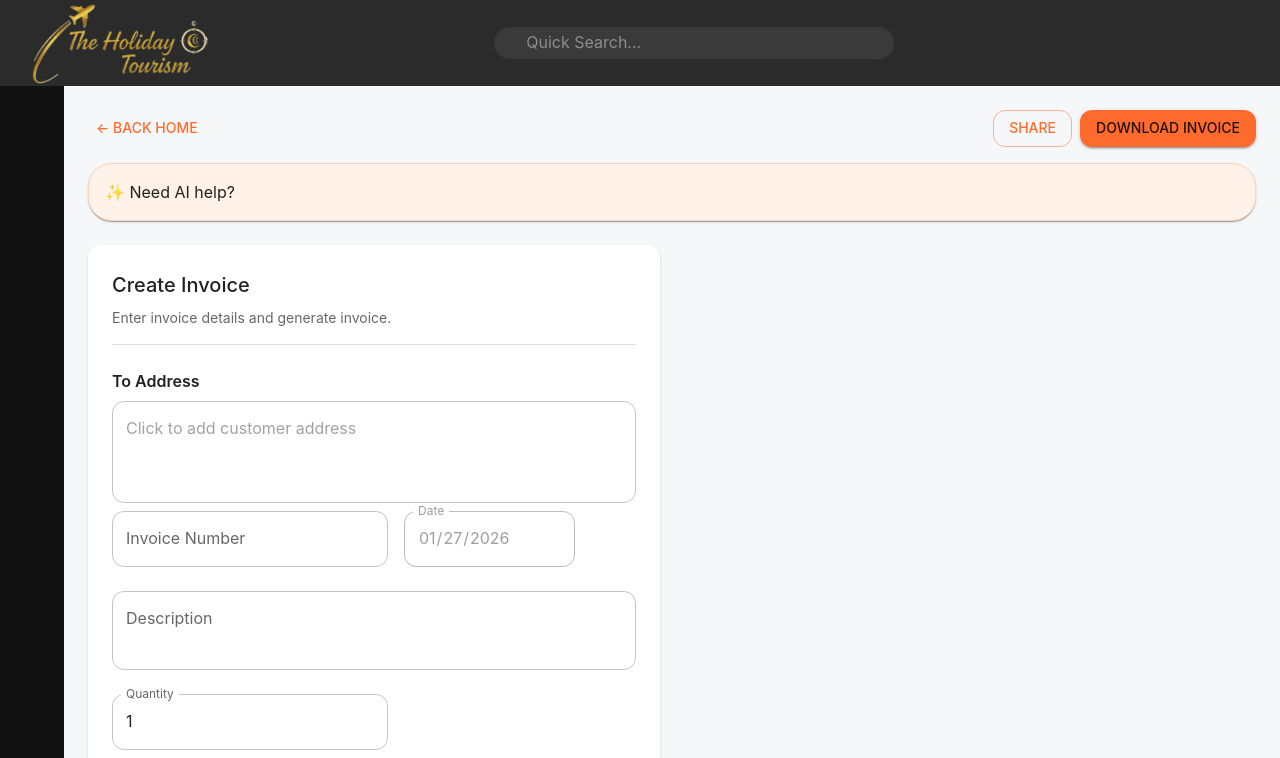
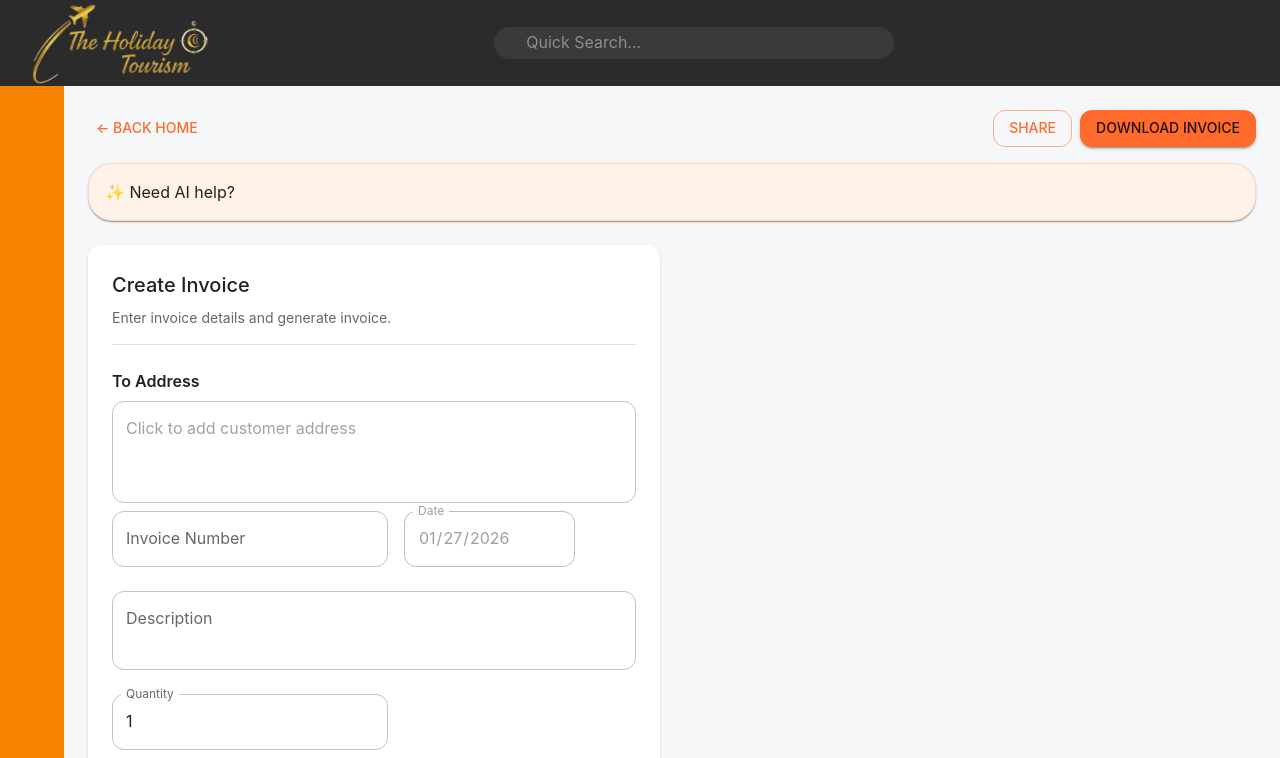
Before and after one commit to developereactapp-fz/invoiceapp, a React (Create React App) app: page /invoice in a window 1280 px wide. Shown: the top 758 px of the page. Built offline with nearby package versions, Linux system fonts and the light colour scheme; some icons are missing.

Commit message:
Initial project setup

```diff
--- a/src/layout/Sidebar.jsx
+++ b/src/layout/Sidebar.jsx
@@ -16,7 +16,7 @@ export default function Sidebar() {
       sx={{
         width: 64,
         height: "100vh",
-        bgcolor: "#121212",
+        bgcolor: "#f78400",
         display: "flex",
         flexDirection: "column",
         alignItems: "center",
```
